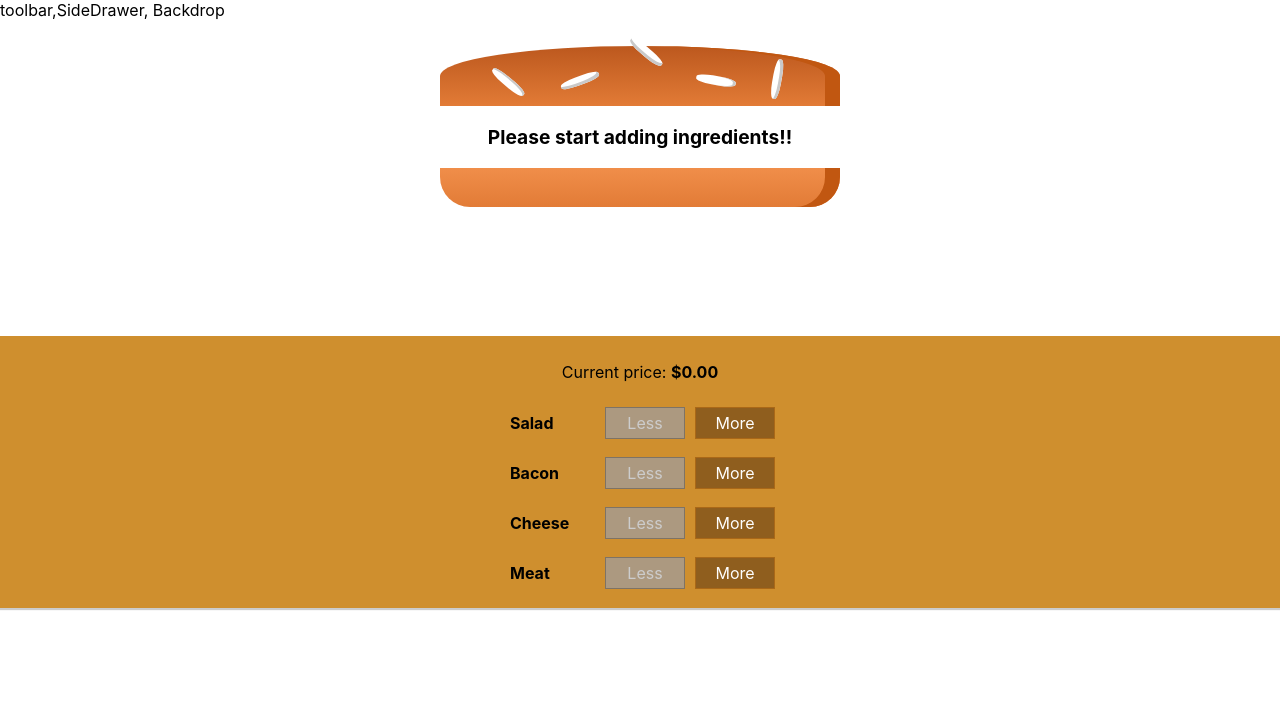
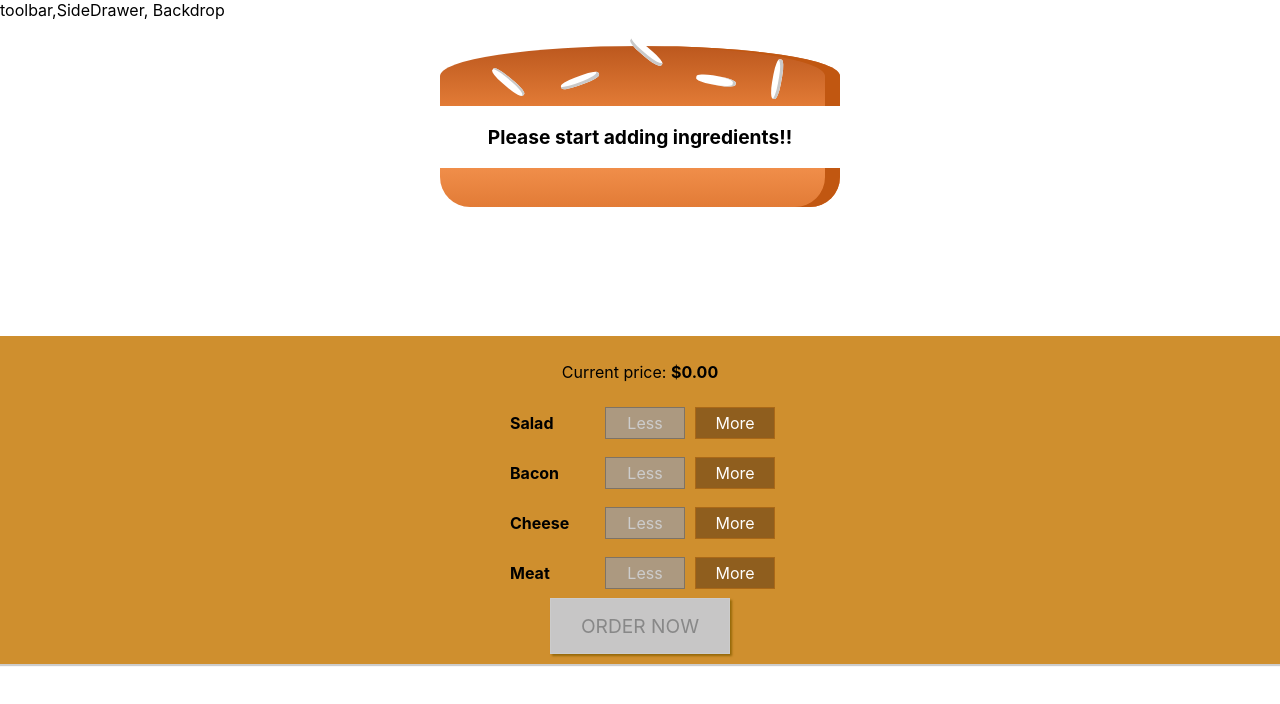
Before and after one commit to julianestefan/Burger-builder, a React (Create React App) app: page / in a window 1280 px wide. Shown: the top 704 px of the page. Built offline with nearby package versions, Linux system fonts and the light colour scheme.

Commit message:
Created order button and disabled when burger have no ingredients.

```diff
--- a/src/components/Burger/BuildControls/BuildControls.js
+++ b/src/components/Burger/BuildControls/BuildControls.js
@@ -21,6 +21,7 @@
                 disabled = {props.disabled[ctrl.type]}
             />
         ))}
+        <button className = {styles.OrderButton} disabled = {!props.purchasable} > ORDER NOW</button>
     </div>
 );
 
--- a/src/components/Burger/BuildControls/BuildControls.module.css
+++ b/src/components/Burger/BuildControls/BuildControls.module.css
@@ -8,3 +8,44 @@
     margin: auto;
     padding: 10px 0;
 }
+
+.OrderButton {
+    background-color: #DAD735;
+    outline: none;
+    cursor: pointer;
+    border: 1px solid #966909;
+    color: #966909;
+    font-family: inherit;
+    font-size: 1.2em;
+    padding: 15px 30px;
+    box-shadow: 2px 2px 2px #966909;
+}
+
+.OrderButton:hover, .OrderButton:active {
+    background-color: #A0DB41;
+    border: 1px solid #966909;
+    color: #966909;
+}
+
+.OrderButton:disabled {
+    background-color: #C7C6C6;
+    cursor: not-allowed;
+    border: 1px solid #ccc;
+    color: #888888;
+}
+
+.OrderButton:not(:disabled) {
+    animation: enable 0.3s linear;
+}
+
+@keyframes enable {
+    0% {
+        transform: scale(1);
+    }
+    60% {
+        transform: scale(1.1);
+    }
+    100% {
+        transform: scale(1);
+    }
+}
--- a/src/containers/BurgerBuilder/BurgerBuilder.js
+++ b/src/containers/BurgerBuilder/BurgerBuilder.js
@@ -19,9 +19,17 @@
             cheese: 0,
             meat: 0
         },
-        totalPrice: 0
+        totalPrice: 0,
+        purchasable: false
     };
 
+    updatePurchase(ingredients) {
+        let sum = 0;
+        for (let key in ingredients){
+            sum += ingredients[key];
+        }
+        this.setState( {purchasable : sum > 0})
+    }
 
     addIngredientHandler = (type) => {
         const oldCount = this.state.ingredients[type];
@@ -34,6 +42,7 @@
         const oldPrice = this.state.totalPrice;
         const newPrice = oldPrice + priceAddition;
         this.setState( {totalPrice: newPrice, ingredients: updatedIngredients } );
+        this.updatePurchase(updatedIngredients);
     }
 
     removeIngredientHandler = (type) => {
@@ -51,6 +60,7 @@
         const oldPrice = this.state.totalPrice;
         const newPrice = oldPrice - priceReduction;
         this.setState( {totalPrice: newPrice, ingredients: updatedIngredients } );
+        this.updatePurchase(updatedIngredients);
     }
 
 
@@ -70,6 +80,7 @@
                     ingredientRemoved = {this.removeIngredientHandler}
                     disabled = { disabledInfo}
                     price = {this.state.totalPrice}
+                    purchasable = {this.state.purchasable}
                 />
             </>
         );
```
